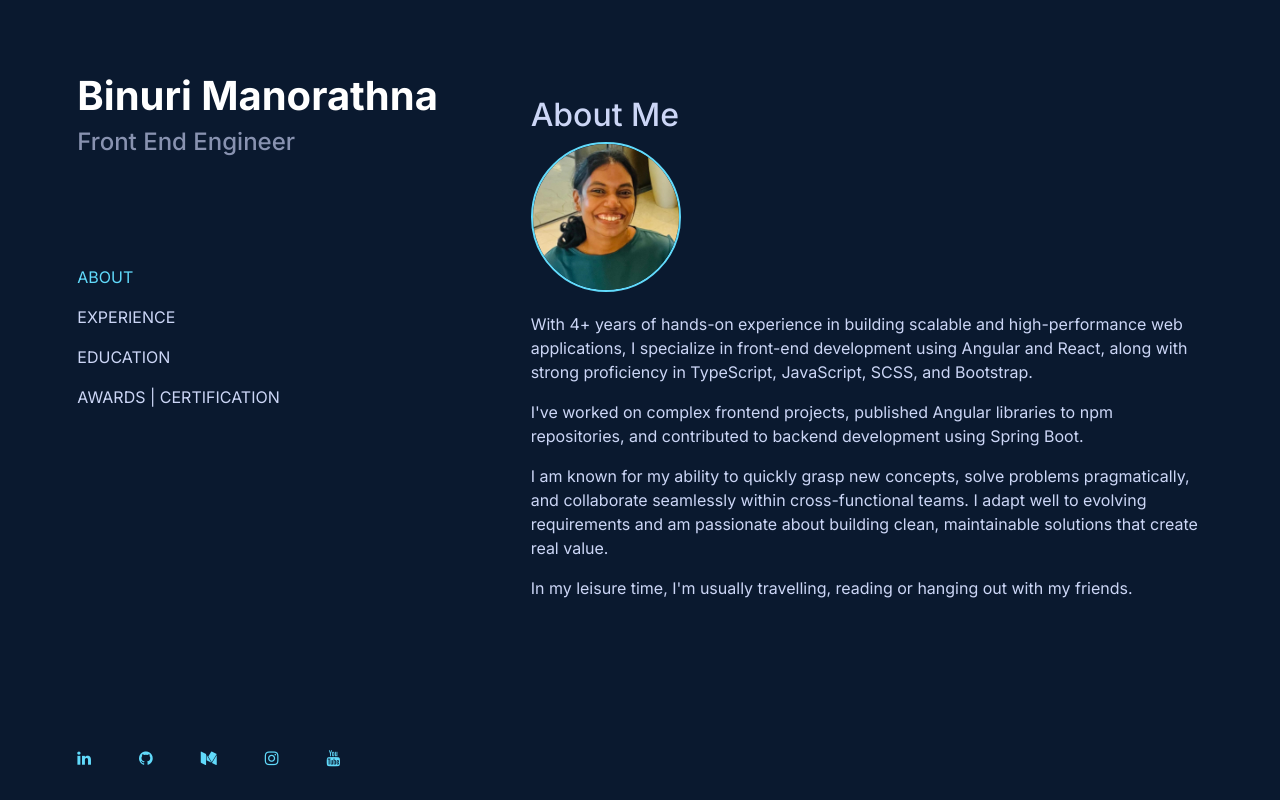
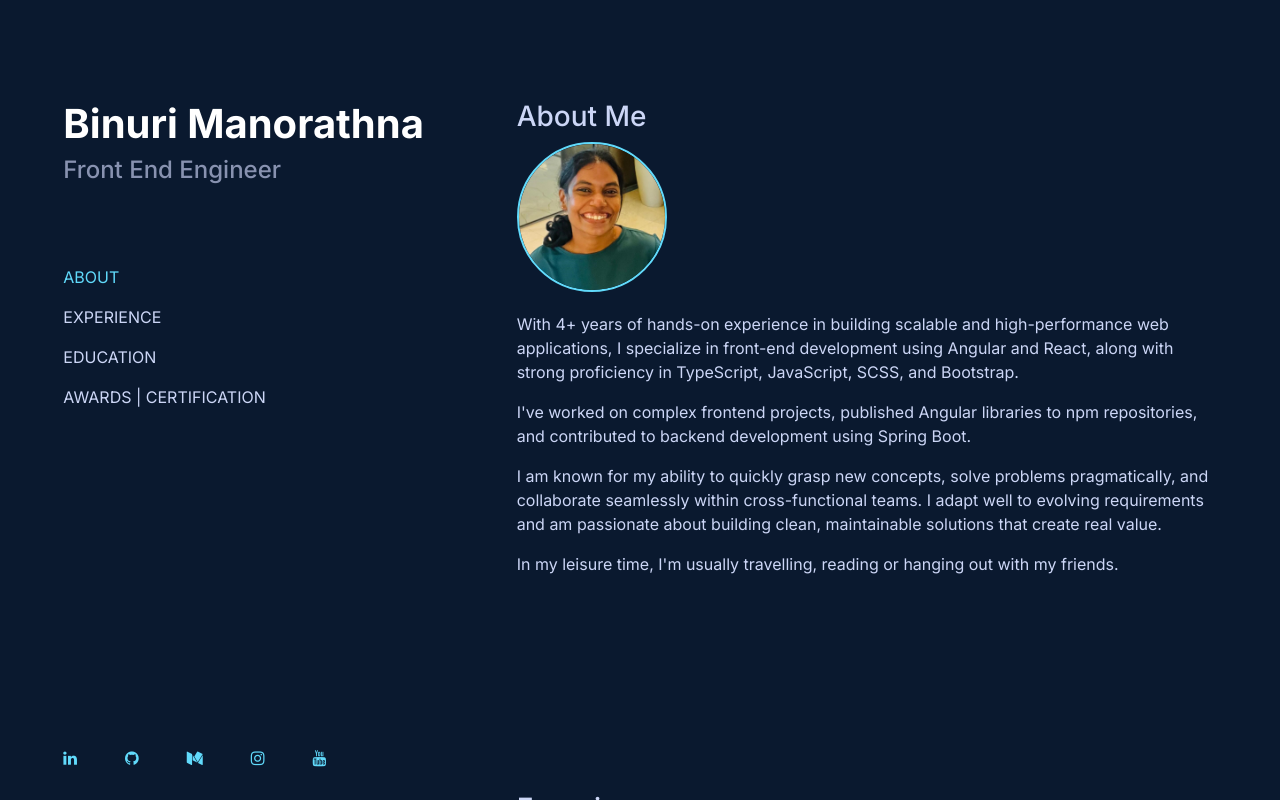
Before and after one commit to Binurim/Portfolio, a React (Create React App) app: page / in a window 1280 px wide. Built offline with nearby package versions, Linux system fonts and the light colour scheme.

Commit message:
Add scrolling and style changes

```diff
--- a/src/App.css
+++ b/src/App.css
@@ -43,7 +43,7 @@
 
 .container {
   max-width: 800px;
-  padding: 0 40px;
+  padding: 0 50px;
   color: var(--lightest-slate);
 }
 
@@ -85,9 +85,10 @@ h4 {
   display: flex;
   align-items: center;
   margin-bottom: 2.5rem;
+  margin-top: 5rem;
 }
 
- .sectionHeader::after {
+.sectionHeader::after {
   content: '';
   display: block;
   height: 1px;
@@ -137,7 +138,8 @@ ul li a {
 }
 
 a:hover {
-  color: #61dafb;
+  color: var(--green);
+  transform: scale(1.5);
 }
 
 /*Footer Styles*/
@@ -204,3 +206,7 @@ a:hover i {
   font-size: var(--fz-sm);
   color: var(--light-slate);
 }
+
+html {
+  scroll-behavior: smooth;
+}
--- a/src/App.js
+++ b/src/App.js
@@ -2,7 +2,7 @@ import './App.css';
 import Sidebar from './layouts/Sidebar';
 import MainContent from './pages/MainContent';
 import Footer from './layouts/Footer';
-import { useState } from 'react';
+import { useState, useEffect } from 'react';
 
 function App() {
   const [activeSection, setActiveSection] = useState('about');
@@ -11,14 +11,31 @@ function App() {
     setActiveSection(section);
   };
 
+  useEffect(() => {
+    const sections = document.querySelectorAll("section");
+    const observer = new IntersectionObserver(
+      (entries) => {
+        entries.forEach((entry) => {
+          if (entry.isIntersecting) {
+            setActiveSection(entry.target.id);
+          }
+        });
+      }, {
+      threshold: 0.2, // section must be at least 20% visible
+      rootMargin: "-30% 0px -30% 0px",
+    }
+    );
+
+    sections.forEach((sec) => observer.observe(sec));
+    return () => observer.disconnect();
+  }, []);
+
   return (
     <div className="full-screen-section">
       <div className="container-fluid">
-        <div className="row mt-5">
+        <div className="row">
           <div className="col-lg-4 col-md-5 container">
-            <header className="header p-md-4 p-4 vh-lg-100 d-flex flex-column">
-              <h1>Binuri Manorathna</h1>
-              <h4>Front End Engineer</h4>
+            <header className="header vh-lg-100 d-flex flex-column">
               <nav aria-label="Main navigation">
                 <Sidebar
                   onSectionChange={handleSectionChange}
@@ -29,7 +46,7 @@ function App() {
             </header>
           </div>
           <div className="col-lg-8 col-md-7 container">
-            <main id="main-content" className="p-md-4 p-4 mt-3" tabIndex="-1">
+            <main id="main-content" tabIndex="-1">
               <MainContent activeSection={activeSection} />
             </main>
           </div>
--- a/src/layouts/Sidebar.js
+++ b/src/layouts/Sidebar.js
@@ -1,4 +1,4 @@
-const Sidebar = ({ onSectionChange, activeSection }) => {
+const Sidebar = ({ activeSection }) => {
 
    const sections = [
     { id: 'about', label: 'ABOUT' },
@@ -8,15 +8,24 @@ const Sidebar = ({ onSectionChange, activeSection }) => {
     // { id: 'projects', label: 'PROJECTS' },
 ];
 
+ const handleClick = (id) => {
+    const el = document.getElementById(id);
+    if (el) {
+      el.scrollIntoView({ behavior: 'smooth', block: 'start' });
+    }
+  };
+
   return (
     <div className="section">
+      <h1>Binuri Manorathna</h1>
+      <h4>Front End Engineer</h4>
       <div className="sectionHeader">
         <ul>
           {sections.map((section) => (
             <li key={section.id}>
               <a
                 className={activeSection === section.id ? 'active' : ''}
-                onClick={() => onSectionChange(section.id)}
+                onClick={() => handleClick(section.id)}
                 id={`tab-${section.id}`}
                 href={`#${section.id}`}
                 role="tab"
--- a/src/pages/About.js
+++ b/src/pages/About.js
@@ -1,7 +1,7 @@
 const About = () => {
   return (
     <div id="about" className="about">
-      <h2>About Me</h2>
+      <h3>About Me</h3>
       <img
         className="profile-image"
         src={require('../assets/profileImage.jpeg')}
--- a/src/pages/Awards.js
+++ b/src/pages/Awards.js
@@ -7,20 +7,17 @@ const Awards = () => {
 
   return (
     <div className="awards" id="awards">
-      <h2>Awards & Certificatiossn</h2>
-      <br />
-      <ul>
-        {awardsData.map((award) => (
-          <>
-            <div className="card glass-card" key={award.id}>
-              <div className="card-body">
-                <li>{award.title}</li>
-              </div>
+      <h3>Awards & Certification</h3>
+      {awardsData.map((award) => (
+        <div key={award.id}>
+          <div className="card glass-card">
+            <div className="card-body">
+              <h6 className="card-title">{award.title}</h6>
             </div>
-            <br />
-          </>
-        ))}
-      </ul>
+          </div>
+          <br />
+        </div>
+      ))}
     </div>
   );
 };
--- a/src/pages/Education.js
+++ b/src/pages/Education.js
@@ -20,17 +20,17 @@ const Education = () => {
 
   return (
     <div id="education" className="education">
-      <h2>Education</h2>
+      <h3>Education</h3>
       {EducationData.map((education) => (
-        <>
-          <div className="card glass-card" key={education.id}>
+        <div key={education.id}>
+          <div className="card glass-card">
             <div className="card-body">
               <h5 className="card-title">{education.title}</h5>
               <p className="card-text">{education.description}</p>
             </div>
           </div>
           <br />
-        </>
+        </div>
       ))}
     </div>
   );
--- a/src/pages/Experience.js
+++ b/src/pages/Experience.js
@@ -35,12 +35,12 @@ const Experience = () => {
   ];
   return (
     <div id="experience" className="experience">
-      <h2>Experience</h2>
+      <h3>Experience</h3>
       {experienceData.map((exp, index) => (
-        <div>
+        <div key={exp.id}>
           <div className="card glass-card">
             <div className="card-body">
-              <div className="row mt-3" key={exp.id}>
+              <div className="row mt-3">
                 <div className="col-md-4 time">{exp.time}</div>
                 <div className="col-md-8">
                   <h6 className="card-title">
@@ -60,12 +60,3 @@ const Experience = () => {
 };
 
 export default Experience;
-
-{
-  /* <li>Developed and maintained web applications using React.js, ensuring high performance and responsiveness across various devices.</li>
-          <li>Collaborated with cross-functional teams to define, design, and ship new features, enhancing user experience and functionality.</li>
-          <li>Implemented responsive design principles to ensure seamless user experiences on both desktop and mobile platforms.</li>
-          <li>Optimized application performance by identifying and addressing bottlenecks, resulting in a 20% reduction in load times.</li>
-          <li>Participated in code reviews and provided constructive feedback to team members, fostering a culture of continuous improvement.</li>
-           */
-}
--- a/src/pages/MainContent.js
+++ b/src/pages/MainContent.js
@@ -5,36 +5,30 @@ import Projects from './Projects';
 import Education from './Education';
 import { projectList } from '../shared/ProjectsList';
 
-const MainContent = ({ activeSection }) => {
-  const renderSection = () => {
-    switch (activeSection) {
-      case 'about':
-        return <About />;
-      case 'experience':
-        return <Experience />;
-      case 'education':
-        return <Education />;
-      case 'awards':
-        return <Awards />;
-      case 'projects':
-        return <Projects props={projectList} />;
-      default:
-        return (
-          <div>
-            Coming Soon{' '}
-            <span>
-              <div
-                className="spinner-grow spinner-grow-sm text-info"
-                role="status"
-                style={{ width: '0.7rem', height: '0.7rem' }}
-              ></div>
-            </span>
-          </div>
-        );
-    }
-  };
+const MainContent = () => {
+  return (
+    <section className="main-content">
+      <section id="about" className="section">
+        <About />
+      </section>
 
-  return <div className="main-content mt-2">{renderSection()}</div>;
+      <section id="experience" className="section">
+        <Experience />
+      </section>
+
+      <section id="education" className="section">
+        <Education />
+      </section>
+
+      <section id="awards" className="section">
+        <Awards />
+      </section>
+
+      {/* <section id="projects" className="section">
+        <Projects props={projectList} />
+      </section> */}
+    </section>
+  );
 };
 
 export default MainContent;
--- a/src/pages/Projects.js
+++ b/src/pages/Projects.js
@@ -2,7 +2,7 @@ const Projects = (props) => {
   const sortedProjects = props.props.sort((a, b) => b.year - a.year);
   return (
     <div className="projects" id="projects">
-      <h2>Projects</h2>
+      <h3>Projects</h3>
       <br />
       <div className="row">
         {sortedProjects.map((project, index) => {
```
